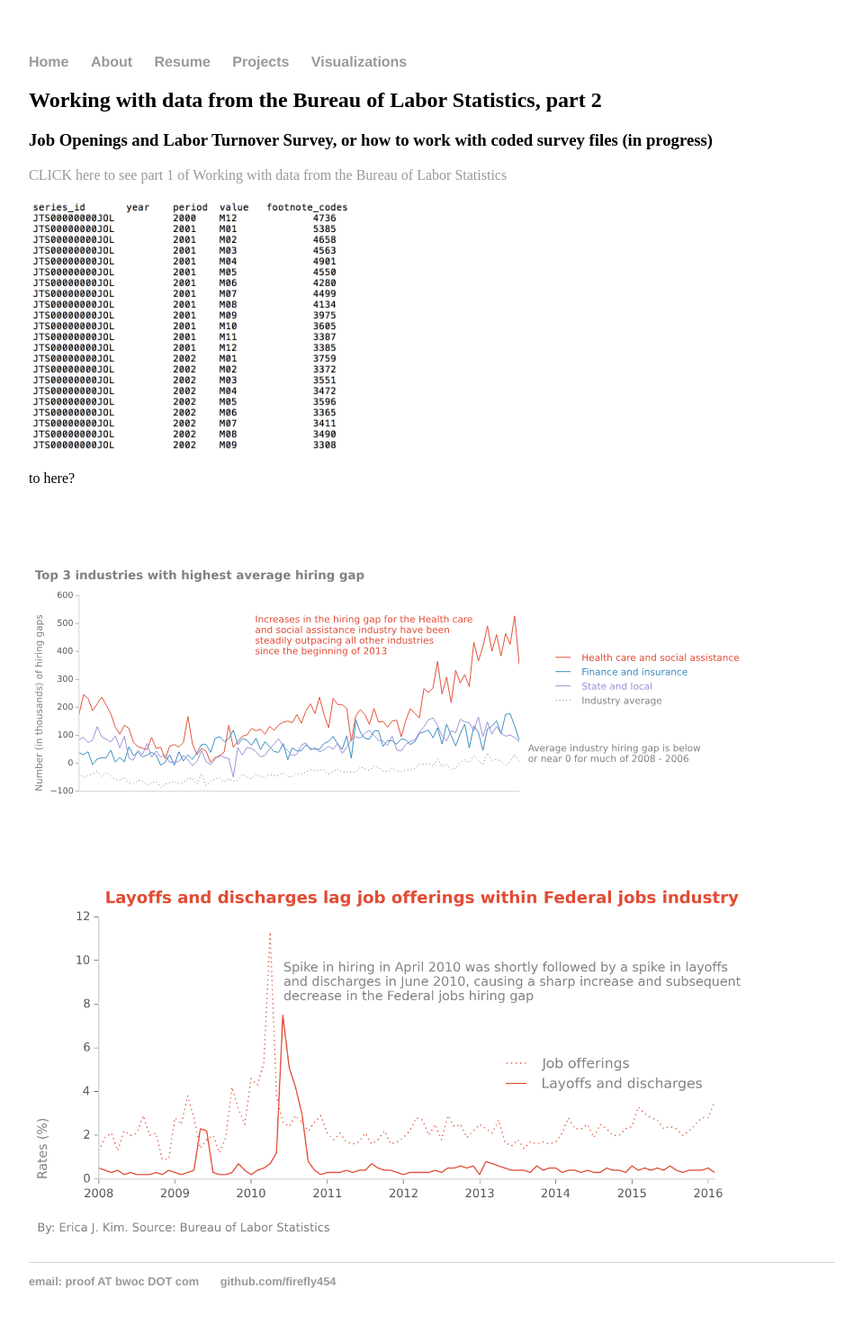
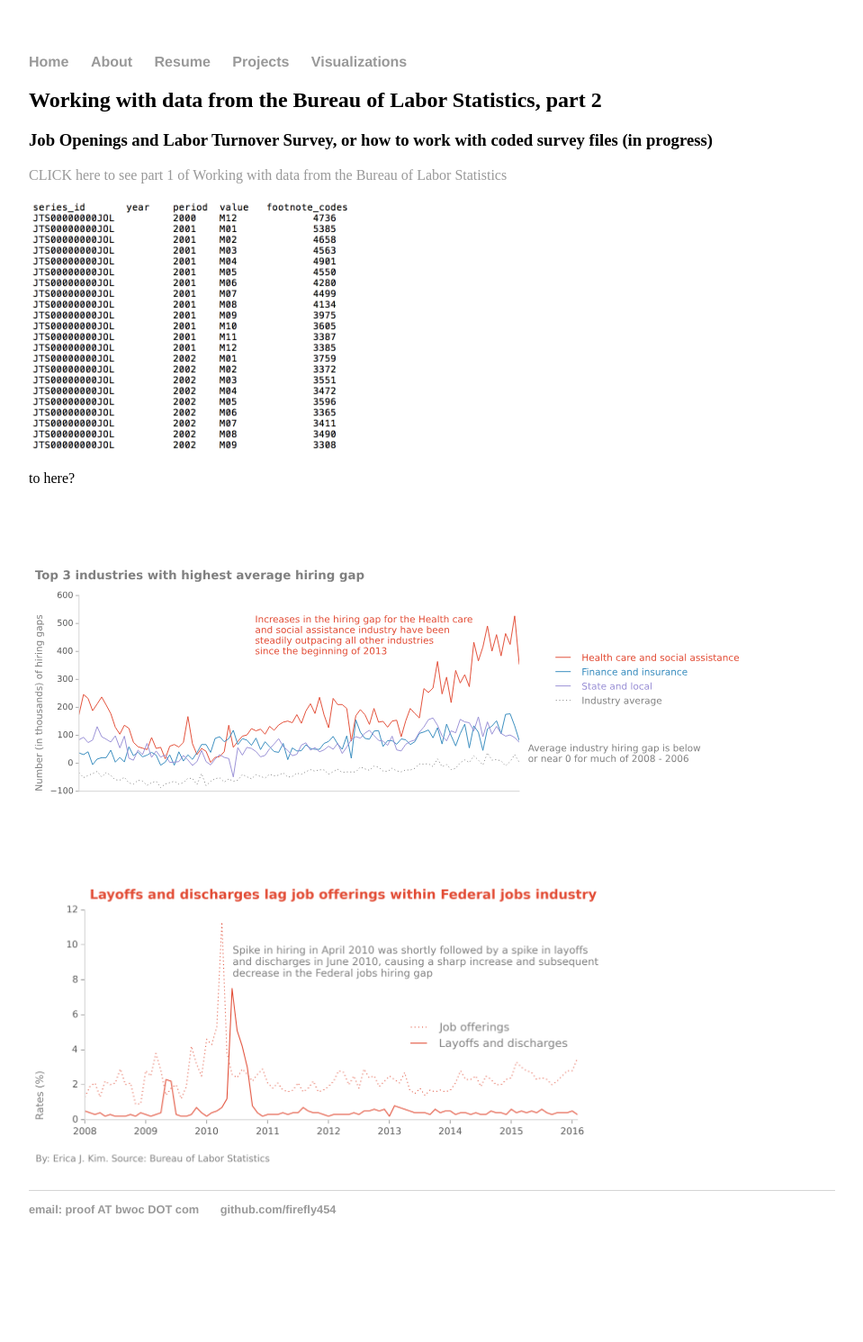
Before and after one commit to firefly454/firefly454.github.io, a Jekyll site: the page built from projects/bls2.html, in a window 1280 px wide. Shown: the whole page at 90% size, without its empty margins (160-1119 px from the left). Built offline with Jekyll 4.4.1, drawn with Linux system fonts in a browser that asks for light colours; after the commit the page ends 1412 px from its top, so only the background shows below that.

Commit message:
Update bls2.html

```diff
--- a/projects/bls2.html
+++ b/projects/bls2.html
@@ -12,7 +12,7 @@ title: Working with data from the Bureau of Labor Statistics, part 2
 to here?<br><br>
 <!--<img src="bls_images/layoffs2.svg" alt="top 3 industries in layoffs and discharges" width="100%"><br><br>-->
 <img src="bls_images/hiringgap.svg" alt="top 3 industries in hiring gaps" width="800" height="400"><br><br>
-<img src="bls_images/fedgov_lag.png" alt="lag in federal jobs" width="800" height="400"><br><br>
+<img src="bls_images/fedgov_lag.png" alt="lag in federal jobs" width="640" height="320"><br><br>
 <!--
 <script type='text/javascript' src='https://public.tableau.com/javascripts/api/viz_v1.js'></script><div class='tableauPlaceholder' style='width: 654px; height: 742px;'><noscript><a href='http:&#47;&#47;firefly454.github.io&#47;projects&#47;bls2.html'><img alt='Dashboard 1 ' src='https:&#47;&#47;public.tableau.com&#47;static&#47;images&#47;bl&#47;bls_part2_1&#47;Dashboard1&#47;1_rss.png' style='border: none' /></a></noscript><object class='tableauViz' width='654' height='742' style='display:none;'><param name='host_url' value='https%3A%2F%2Fpublic.tableau.com%2F' /> <param name='site_root' value='' /><param name='name' value='bls_part2_1&#47;Dashboard1' /><param name='tabs' value='no' /><param name='toolbar' value='yes' /><param name='static_image' value='https:&#47;&#47;public.tableau.com&#47;static&#47;images&#47;bl&#47;bls_part2_1&#47;Dashboard1&#47;1.png' /> <param name='animate_transition' value='yes' /><param name='display_static_image' value='yes' /><param name='display_spinner' value='yes' /><param name='display_overlay' value='yes' /><param name='display_count' value='yes' /><param name='showTabs' value='y' /></object></div>
 -->
```
